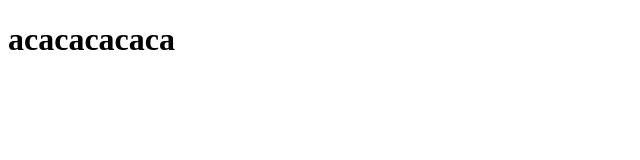
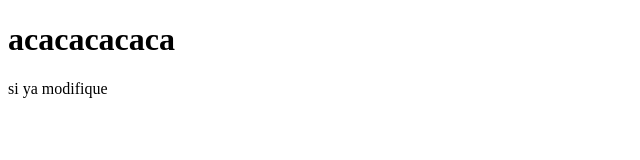
Before and after one commit to Gasparin-12/xd, a plain HTML site: page index.html in a window 1280 px wide. Shown: the whole page, without its empty margins (0-640 px from the left). Drawn offline with Linux system fonts and the light colour scheme.

Commit message:
lo hice en github

```diff
--- a/index.html
+++ b/index.html
@@ -7,5 +7,6 @@
 </head>
 <body>
     <h1>acacacacaca</h1>
+    <p>si ya modifique</p>
 </body>
 </html>
```
